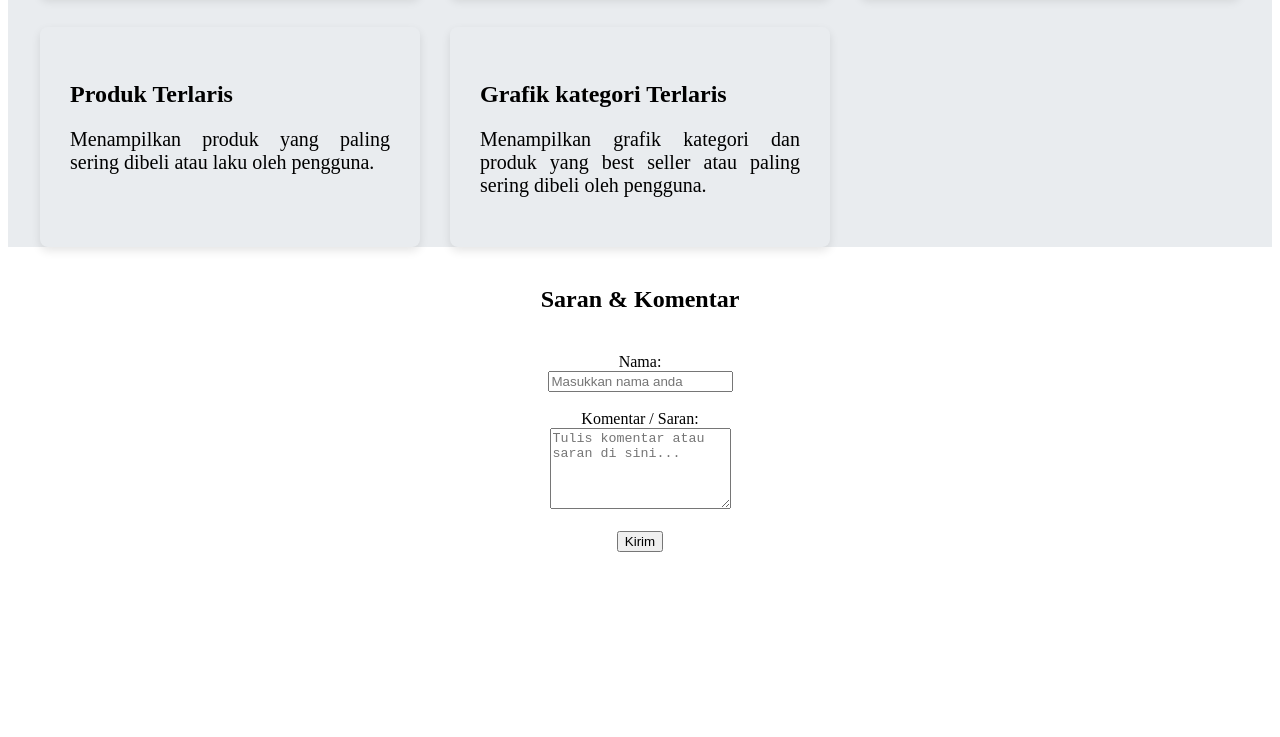
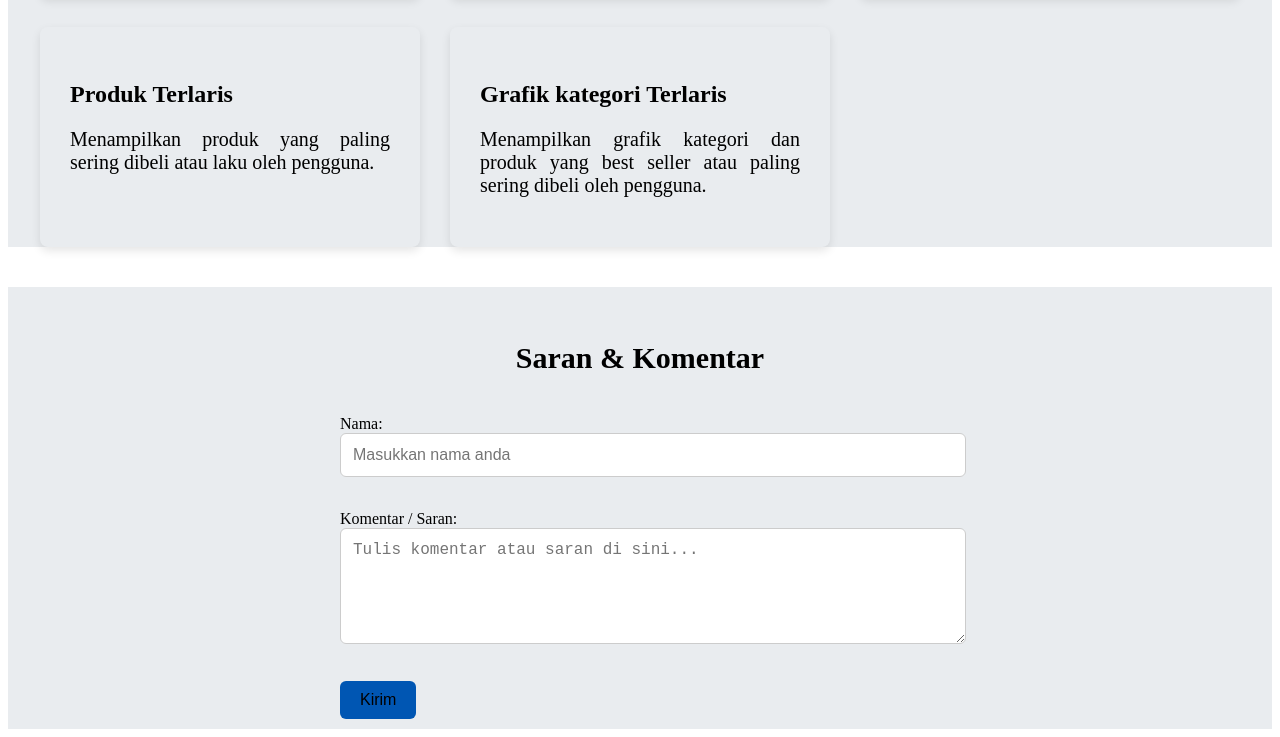
Before and after one commit to mukhlisin24/Biodatadiri, a plain HTML site: page index.html in a window 1280 px wide. Shown: the part 1667-2404 px from the top of the page. Before the commit the page ends 2227 px from the top, so only its background shows below. Drawn offline with Linux system fonts and the light colour scheme.

Commit message:
Add files via upload

```diff
--- a/homepage.css
+++ b/homepage.css
@@ -162,3 +162,44 @@ p{
     font-size: 1.5em;
     margin-bottom: 10px;
 }
+
+.saran-section {
+    background-color:#e9ecef;
+    padding: 10px;
+    margin-top: 40px;
+}
+
+.saran-section h2 {
+    margin-bottom: 20px;
+    font-size: 30px;
+}
+
+.saran-form {
+    max-width: 600px;
+    margin: 0 auto;
+    text-align: left;
+}
+
+.saran-form input,
+.saran-form textarea {
+    width: 100%;
+    padding: 12px;
+    margin-bottom: 15px;
+    border: 1px solid #ccc;
+    border-radius: 6px;
+    font-size: 16px;
+}
+
+.saran-form button {
+    background-color: #0056b3;
+    /* color: white; */
+    padding: 10px 20px;
+    border: none;
+    font-size: 16px;
+    border-radius: 6px;
+    cursor: pointer;
+}
+
+.saran-form button:hover {
+    background-color: #003d82;
+}
```
